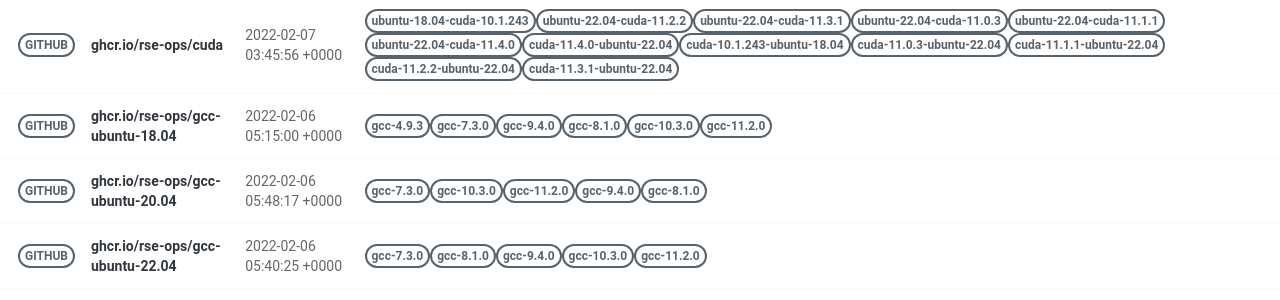
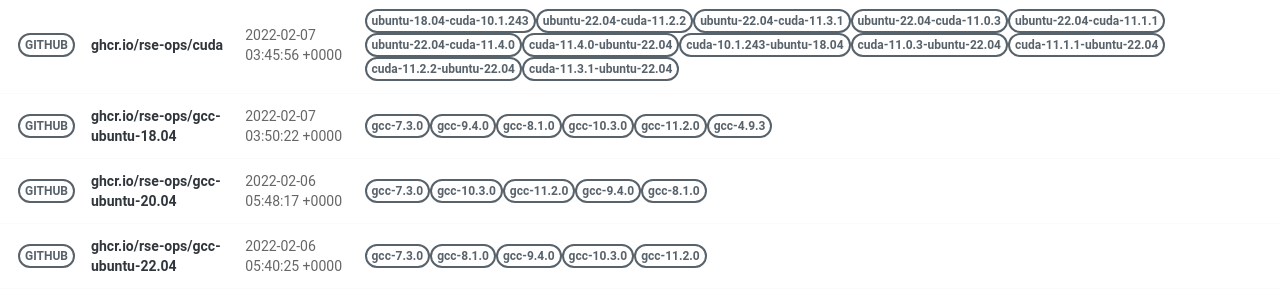
Before and after one commit to rse-ops/docker-images, a Jekyll site: the page built from pages/index.md, in a window 1280 px wide. Shown: the part 498-798 px from the top of the page. Built offline with Jekyll 4.4.1, drawn with Linux system fonts in a browser that asks for light colours; nearby versions of some CDN libraries.

Commit message:
Automated push to update library 2022-02-07

```diff
--- a/_library/ghcr.io-rse-ops-gcc-ubuntu-18.04.md
+++ b/_library/ghcr.io-rse-ops-gcc-ubuntu-18.04.md
@@ -1,14 +1,11 @@
 ---
 layout: container
 name: ghcr.io/rse-ops/gcc-ubuntu-18.04
-updated_at: 2022-02-06 05:15:00.089435
+updated_at: 2022-02-07 03:50:22.471270
 
 
 container_url: https://github.com/orgs/rse-ops/packages/container/package/gcc-ubuntu-18.04
 versions:
- - tag: gcc-4.9.3
-   dockerfile: https://github.com/rse-ops/docker-images/blob/main/ubuntu/gcc/Dockerfile
-   manifest: https://crane.ggcr.dev/manifest/ghcr.io/rse-ops/gcc-ubuntu-18.04:gcc-4.9.3
  - tag: gcc-7.3.0
    dockerfile: https://github.com/rse-ops/docker-images/blob/main/ubuntu/gcc/Dockerfile
    manifest: https://crane.ggcr.dev/manifest/ghcr.io/rse-ops/gcc-ubuntu-18.04:gcc-7.3.0
```
Also changed, not shown: other parts of _library/ghcr.io-rse-ops-gcc-ubuntu-18.04.md (+3 -0 lines).
